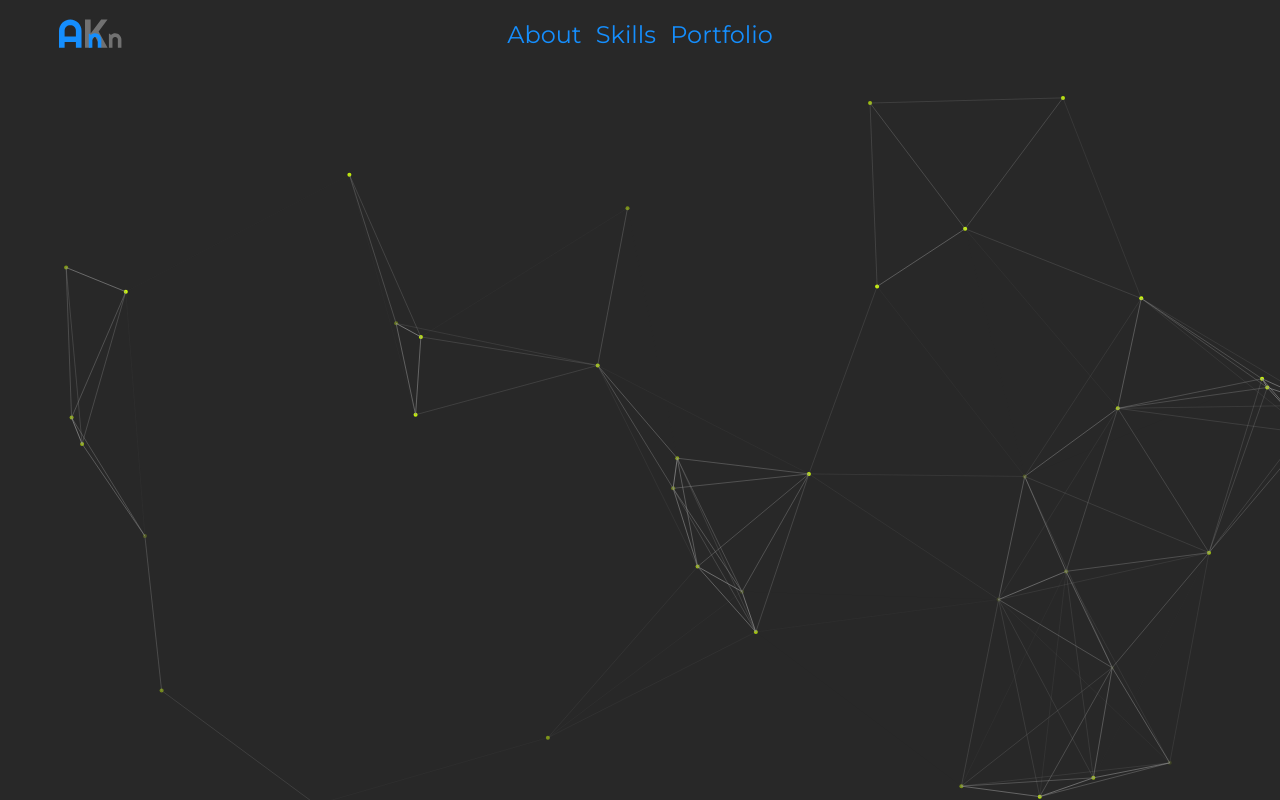
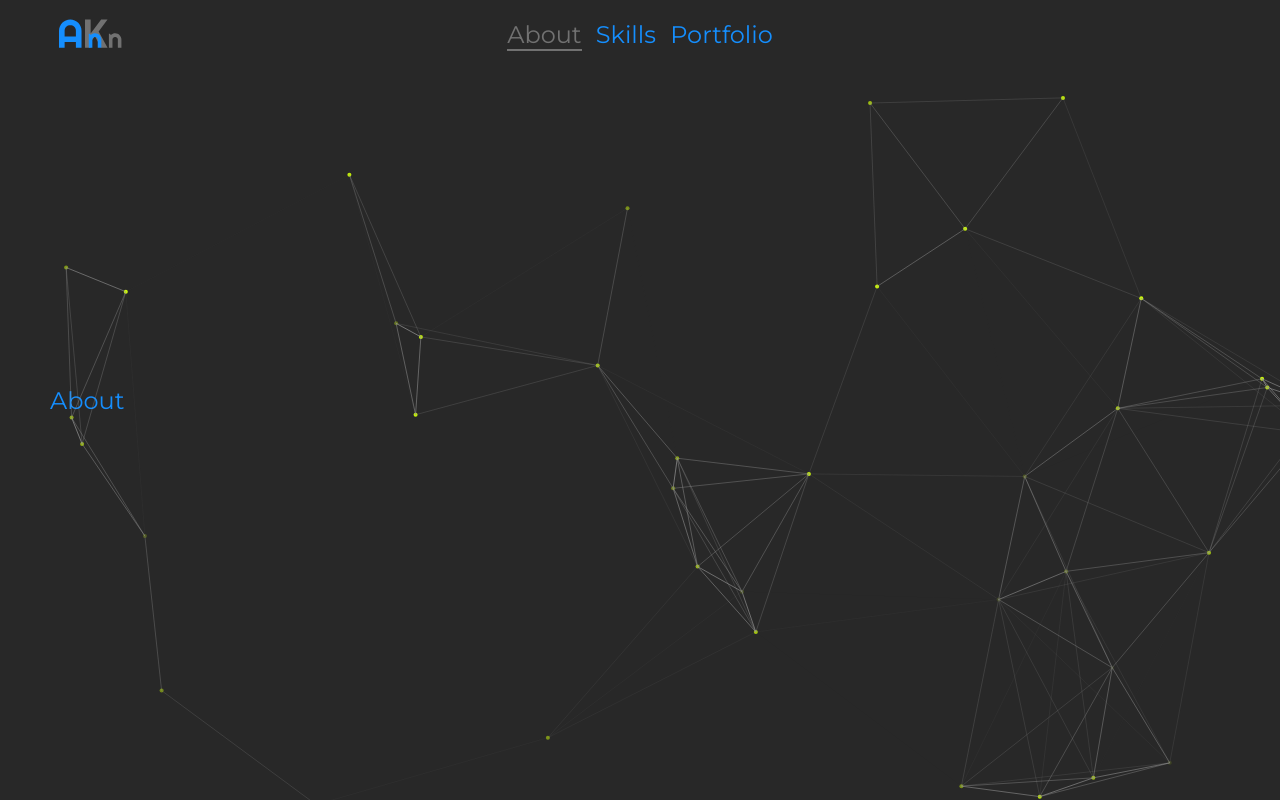
Before and after one commit to Just-ankn-repo/my-site, a website built with webpack: page src/index.html in a window 1280 px wide. Built offline with nearby package versions, Linux system fonts and the light colour scheme; files whose address does not match are found by name.

Commit message:
feat: add active link highlighting function

```diff
--- a/src/css/header.css
+++ b/src/css/header.css
@@ -35,7 +35,8 @@ header {
   font-size: 24px;
 }
 
-.nav__link:hover {
+.nav__link:hover,
+.nav__link.active {
   text-decoration: none;
   color: #717171;
 }
@@ -53,6 +54,7 @@ header {
   transition: 0.25s linear;
 }
 
-.nav__link:hover:after {
+.nav__link:hover:after,
+.nav__link.active:after{
   transform: scale(1);
 }
--- /dev/null
+++ b/src/js/utils/activate_link.js
@@ -0,0 +1,6 @@
+/* global document */
+
+export default function (page) {
+  document.querySelectorAll('.nav__link').forEach((element) => element.classList.remove('active'));
+  document.querySelector(`[href="#${page}"]`).classList.add('active');
+}
--- a/src/js/utils/index.js
+++ b/src/js/utils/index.js
@@ -1,5 +1,7 @@
 import backgroundAnimation from './background_animation';
+import activateLink from './activate_link';
 
 export default ({
   backgroundAnimation,
+  activateLink,
 });
--- a/src/js/view.js
+++ b/src/js/view.js
@@ -1,3 +1,5 @@
+/* eslint-disable class-methods-use-this */
+
 import '../css/index.css';
 import templates from './templates/index';
 import constants from './constants/view_const';
@@ -13,5 +15,8 @@ export default class View {
     utils.backgroundAnimation();
   }
 
-  changePage(page) {}
+  changePage(page) {
+    constants.mainElm.innerHTML = templates[`${page}PageTpl`]();
+    utils.activateLink(page);
+  }
 }
```
